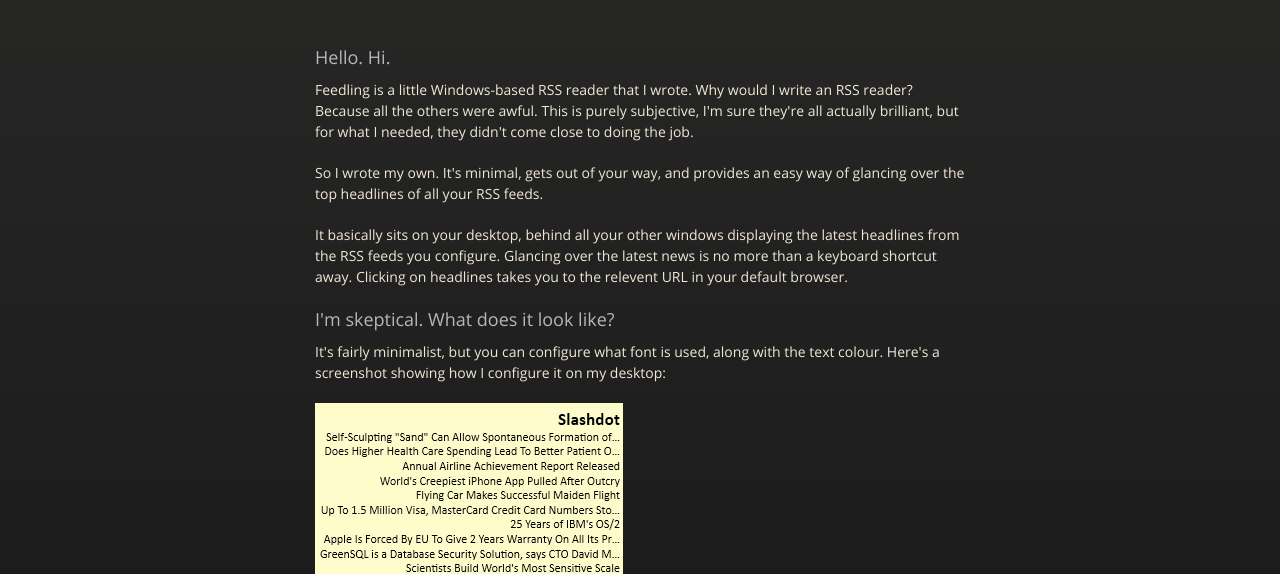
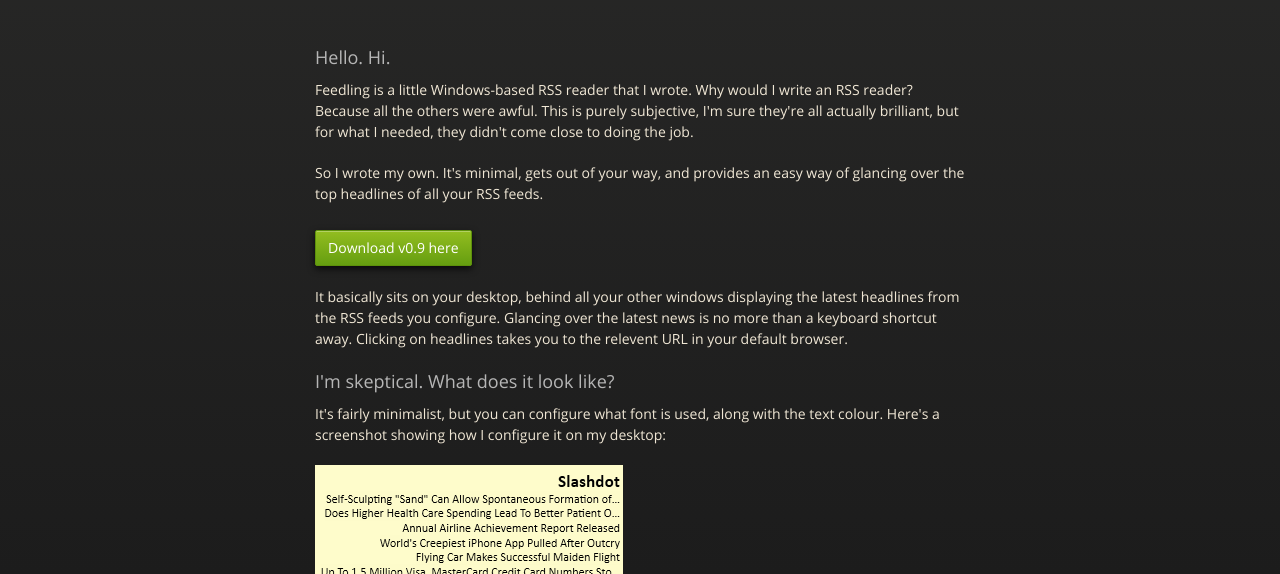
Before and after one commit to growse/Feedling, a plain HTML site: page index.html in a window 1280 px wide. Shown: the part 226-800 px from the top of the page. Drawn offline with nearby package versions, Linux system fonts and the light colour scheme.

Commit message:
Changed download buttons around

```diff
--- a/index.html
+++ b/index.html
@@ -45,6 +45,8 @@
 
 <p>So I wrote my own. It's minimal, gets out of your way, and provides an easy way of glancing over the top headlines of all your RSS feeds.</p>
 
+<p><a class="downloadbutton" href="https://github.com/downloads/growse/Feedling/Feedling_Installer.0.9.msi">Download v0.9 here</a></p>
+
 <p>It basically sits on your desktop, behind all your other windows displaying the latest headlines from the RSS feeds you configure. Glancing over the latest news is no more than a keyboard shortcut away. Clicking on headlines takes you to the relevent URL in your default browser.</p>
 
 <h3>I'm skeptical. What does it look like?</h3>
```
